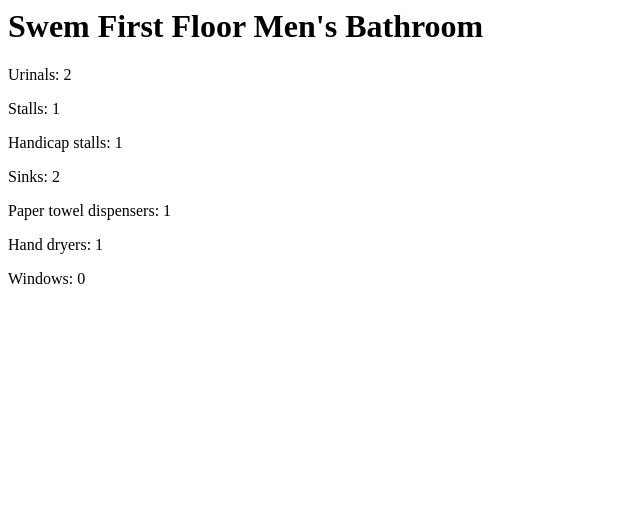
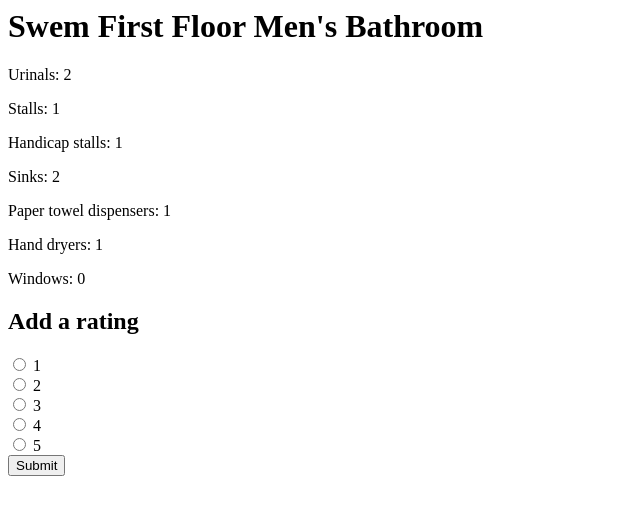
Before and after one commit to theycallmezeal/airpnp, a Django app: page /bathrooms/1/ in a window 1280 px wide. Shown: the top 515 px of the page, without its empty margins (0-640 px from the left). Run offline with Django 3.2, Linux system fonts and the light colour scheme; data comes from the database, SQL or seed files in the repository; both versions use the stored data as it was after the commit.

Commit message:
add ability to rate bathrooms

```diff
--- a/bathrooms/admin.py
+++ b/bathrooms/admin.py
@@ -1,5 +1,7 @@
 from django.contrib import admin
 
 from .models import Bathroom
+from .models import Rating
 
 admin.site.register(Bathroom)
+admin.site.register(Rating)
--- a/bathrooms/models.py
+++ b/bathrooms/models.py
@@ -1,4 +1,5 @@
 from django.db import models
+from django.shortcuts import get_object_or_404
 
 class Bathroom(models.Model):
 	name = models.CharField(max_length=100)
@@ -12,3 +13,10 @@
 
 	def __str__(self):
 		return self.name
+
+class Rating(models.Model):
+	bathroom = models.ForeignKey(Bathroom, on_delete=models.CASCADE)
+	cleanliness_rating = models.PositiveSmallIntegerField()
+
+	def __str__(self):
+		return str(self.cleanliness_rating) + " star rating for " + self.bathroom.name
--- a/bathrooms/templates/bathroom.html
+++ b/bathrooms/templates/bathroom.html
@@ -8,3 +8,27 @@
 	<p>Hand dryers: {{bathroom.hand_dryers}}</h1>
 	<p>Windows: {{bathroom.windows}}</h1>
 {% endif %}
+
+<h2>Add a rating</h2>
+
+<form action="{% url 'bathrooms:vote' bathroom.id%}" method="post">
+
+{% csrf_token %}
+
+<input type="radio" name="cleanliness" value="1" />
+<label for="1">1</label><br />
+
+<input type="radio" name="cleanliness" value="2" />
+<label for="2">2</label><br />
+
+<input type="radio" name="cleanliness" value="3" />
+<label for="3">3</label><br />
+
+<input type="radio" name="cleanliness" value="4" />
+<label for="4">4</label><br />
+
+<input type="radio" name="cleanliness"  value="5" />
+<label for="5">5</label><br />
+
+<input type="submit" value="Submit" />
+</form>
--- a/bathrooms/templates/list.html
+++ b/bathrooms/templates/list.html
@@ -2,6 +2,6 @@
 
 {% if bathroom_list %}
 	{% for bathroom in bathroom_list %}
-		<p><a href="{{ bathroom.id }}">{{ bathroom.name }}</a></p>
+		<p><a href="{% url 'bathrooms:detail' bathroom.id %}">{{ bathroom.name }}</a></p>
 	{% endfor %}
 {% endif %}
--- a/bathrooms/urls.py
+++ b/bathrooms/urls.py
@@ -1,7 +1,9 @@
 from django.conf.urls import url
 from . import views
 
+app_name = 'bathrooms'
 urlpatterns = [
     url(r'^$', views.list, name='list'),
 	url(r'^(?P<bathroom_id>[0-9]+)/$', views.detail, name='detail'),
+	url(r'^(?P<bathroom_id>[0-9]+)/vote$', views.vote, name='vote'),
 ]
--- a/bathrooms/views.py
+++ b/bathrooms/views.py
@@ -1,17 +1,26 @@
 from django.shortcuts import get_object_or_404, render
 from django.http import HttpResponse
-from .models import Bathroom
+from .models import Bathroom, Rating
 
 def list(request):
 	bathroom_list = Bathroom.objects.all()
-	vars = {
+	return render(request, 'list.html', {
 		'bathroom_list': bathroom_list
-	}
-	return render(request, 'list.html', vars)
+	})
 
 def detail(request, bathroom_id):
-	bathroom = get_object_or_404(Bathroom, pk=bathroom_id)
-	vars = {
+	bathroom = get_object_or_404(Bathroom, id=bathroom_id)
+	return render(request, 'bathroom.html', {
 		'bathroom': bathroom
-	}
-	return render(request, 'bathroom.html', vars)
+	})
+
+def vote(request, bathroom_id):
+	rating = Rating()
+	rating.bathroom = Bathroom.objects.get(id=bathroom_id)
+	rating.cleanliness_rating = request.POST['cleanliness']
+	rating.save()
+
+	bathroom = get_object_or_404(Bathroom, id=bathroom_id)
+	return render(request, 'bathroom.html', {
+		'bathroom': bathroom
+	})
```
Also changed, not shown: bathrooms/migrations/0004_rating.py (added), bathrooms/migrations/0005_rating_cleanliness_rating.py (added), bathrooms/migrations/0006_auto_20170401_1133.py (added), db.sqlite3.
